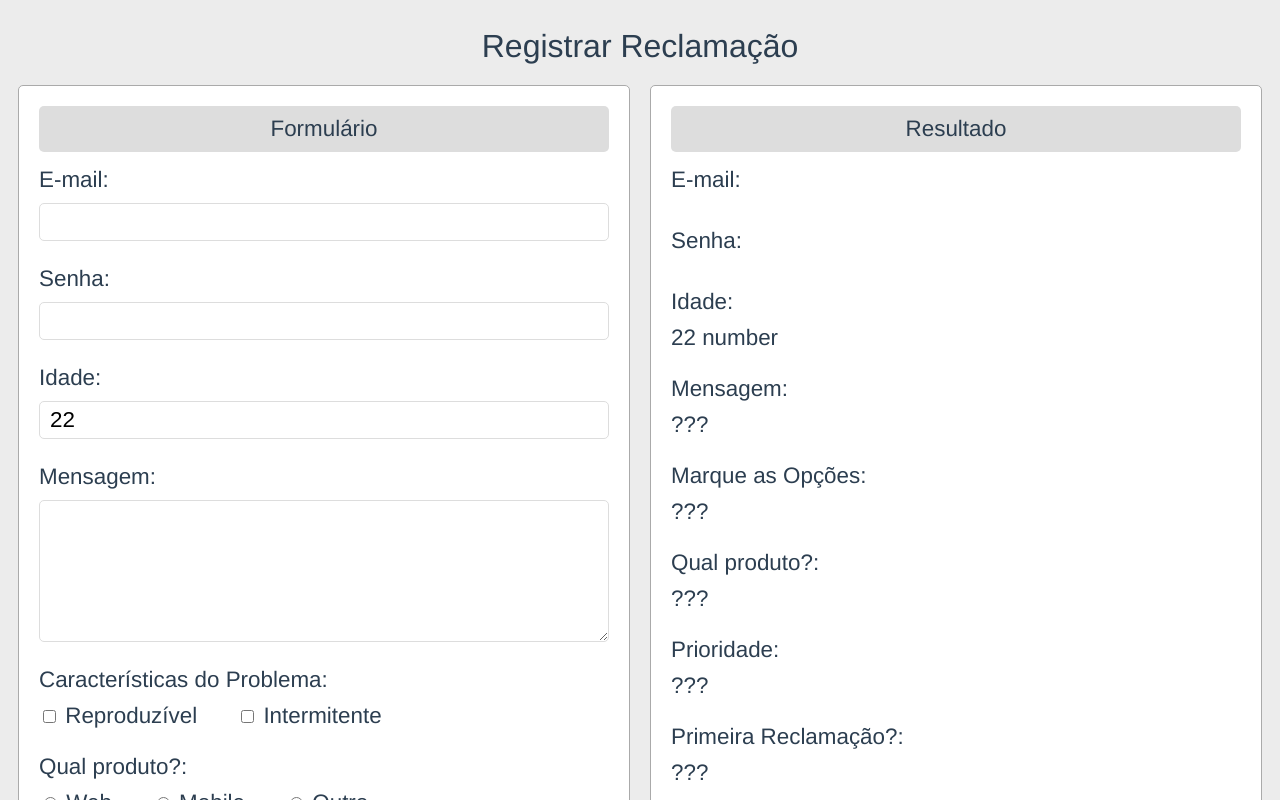
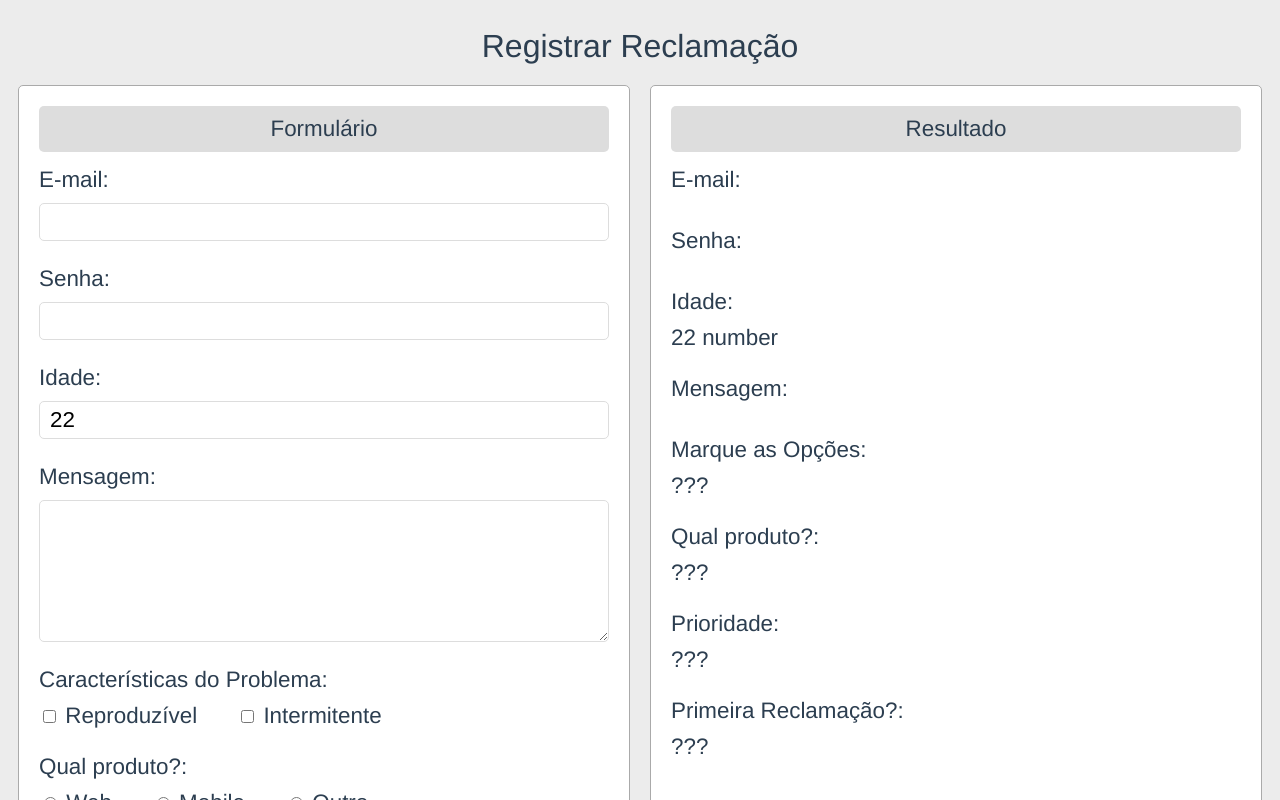
Before and after one commit to hugopedro/Vue, a Vue app in the folder formulario-exercicios/: page / in a window 1280 px wide. Shown: the top 800 px of the page. Built offline with nearby package versions, Linux system fonts and the light colour scheme.

Commit message:
167 Usando <textarea> e salvando quebra de linha

```diff
--- a/formulario-exercicios/src/App.vue
+++ b/formulario-exercicios/src/App.vue
@@ -14,7 +14,7 @@
 					<input type="number" v-model.number="usuario.idade"> <!-- converte o valor para numérico sem passar por string -->
 				</Rotulo>
 				<Rotulo nome="Mensagem">
-					<textarea name="" cols="30" rows="5"></textarea>
+					<textarea name="" cols="30" rows="5" v-model="mensagem"></textarea>
 				</Rotulo>
 				<Rotulo nome="Características do Problema">
 					<span class="mr-4"><input type="checkbox" value="reproduzivel"> Reproduzível</span>
@@ -47,8 +47,8 @@
 				<Rotulo nome="Idade">
 					<span>{{ usuario.idade }} {{ tipoIdade }}</span>
 				</Rotulo>
-				<Rotulo nome="Mensagem">
-					<span>???</span>
+				<Rotulo nome="Mensagem"> <!--essa white-space pre preserva os espaços em brancos ao dar enter -->
+					<span style="white-space: pre;">{{ mensagem }}</span>
 				</Rotulo>
 				<Rotulo nome="Marque as Opções">
 					<span>???</span>
@@ -81,6 +81,7 @@ export default {
 	},
 	data() {
 		return {
+			mensagem : '',
 			usuario: { // é bom por os dados aqui pra ficar claro, mas se nao por ainda funciona
 				email: '',
 				senha: '',
```
